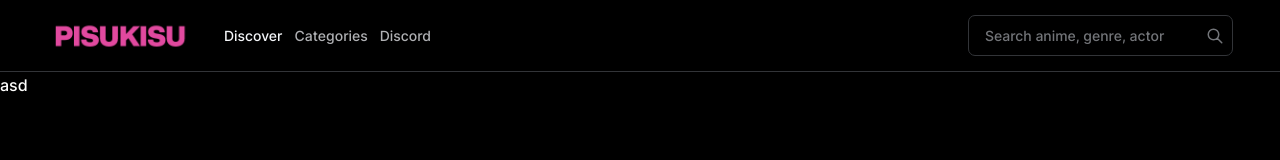
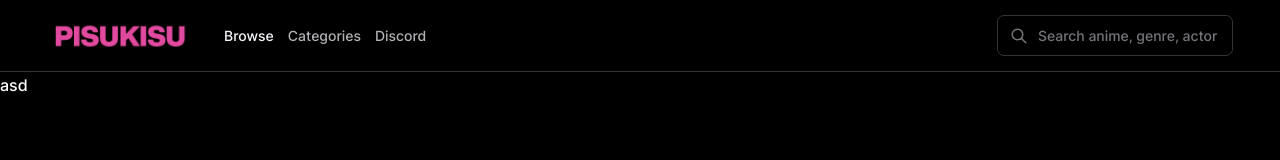
Before and after one commit to mrberenben/pisukisu, a React app: page / in a window 1280 px wide. Shown: the top 160 px of the page. Built offline with nearby package versions, Linux system fonts and the light colour scheme.

Commit message:
change: navigation items

```diff
--- a/src/static/styles/components/layout/AppHeader.module.css
+++ b/src/static/styles/components/layout/AppHeader.module.css
@@ -13,6 +13,7 @@
   border-bottom: 1px solid var(--pk-ui-colors-dark-400);
   /* background-color: var(--pk-ui-colors-dark-100); */
   padding-inline: 3rem;
+  gap: 1rem;
 
   z-index: 10;
 }
@@ -23,7 +24,7 @@
   inline-size: auto;
   block-size: 48px;
 
-  margin-inline-end: 2rem;
+  margin-inline-end: 1rem;
 }
 
 .app_navigation {
@@ -31,7 +32,7 @@
   flex-flow: row nowrap;
   align-items: center;
 
-  gap: 0.75rem;
+  gap: 0.875rem;
 }
 
 .app_navigation a {
@@ -55,12 +56,15 @@
   display: flex;
   align-items: center;
 
+  max-inline-size: 234px;
   margin-inline-start: auto;
 }
 
 .app_search input {
-  padding: 0.5rem 1rem;
-  padding-inline-end: 1.75rem;
+  inline-size: 100%;
+
+  padding-block: 0.5rem;
+  padding-inline: 2.5rem 0.5rem;
 
   border-radius: var(--pk-ui-misc-radius-s);
 
@@ -80,7 +84,7 @@
 
 .app_search :global(.icon) {
   position: absolute;
-  right: 0.5rem;
+  left: 0.75rem;
 
   inline-size: 18px;
   block-size: 18px;
--- a/src/utils/config/navigation.config.ts
+++ b/src/utils/config/navigation.config.ts
@@ -1,7 +1,7 @@
 const Navigation = [
   {
     id: 0,
-    name: "Discover",
+    name: "Browse",
     path: "/"
   },
   {
@@ -13,7 +13,7 @@ const Navigation = [
     id: 2,
     name: "Discord",
     path: "/discord"
-  },
-]
+  }
+];
 
 export default Navigation;
```
Also changed, not shown: src/components/layout/pages/home/Banner.tsx (added, +7 -0 lines).
